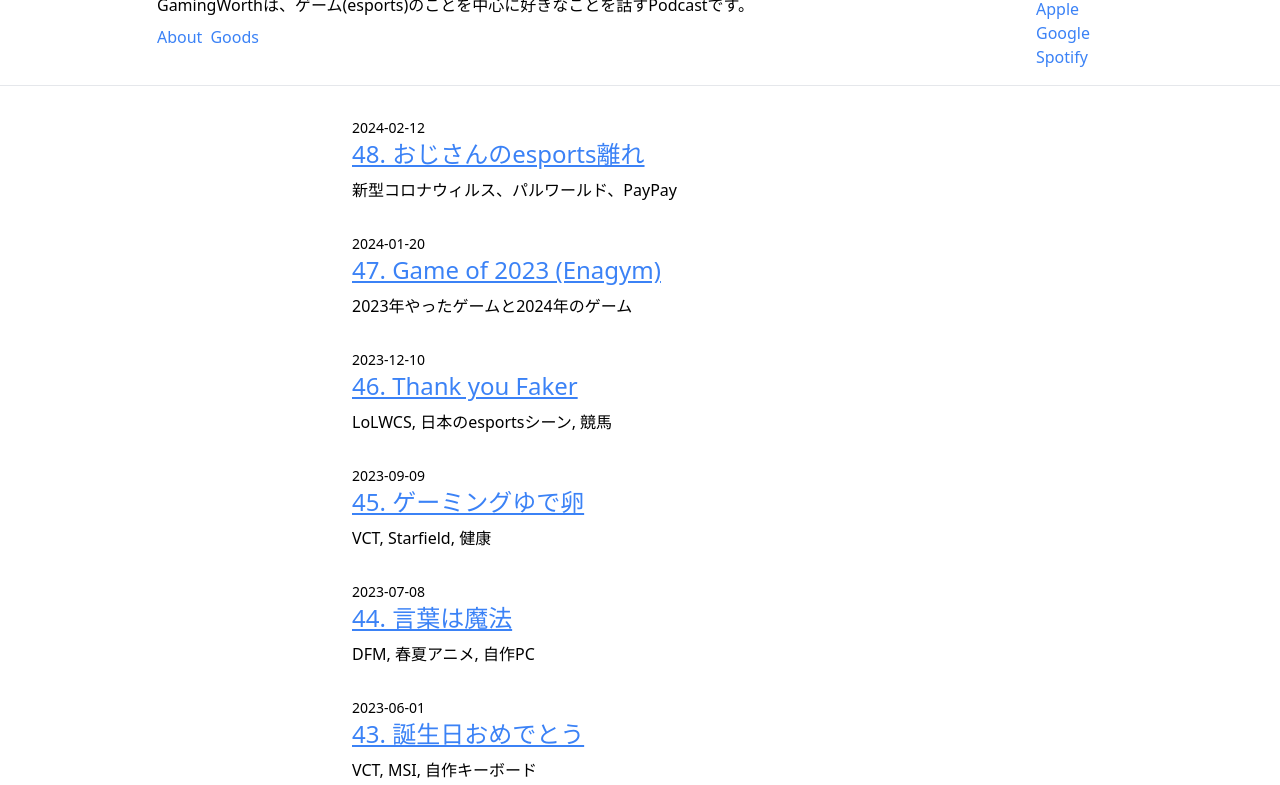
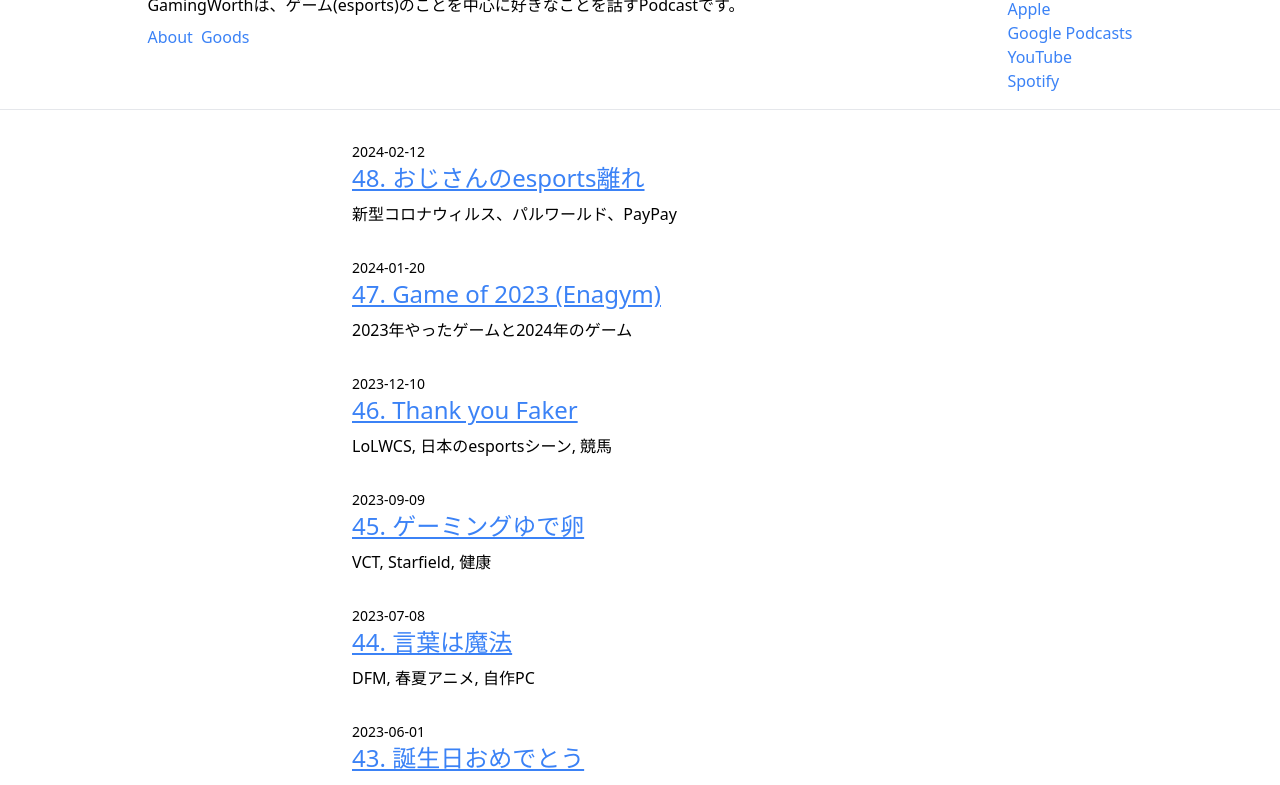
Before and after one commit to putcut/gamingworth, an Astro site: page / in a window 1280 px wide. Shown: the part 71-856 px from the top of the page. Built offline with nearby package versions, Linux system fonts and the light colour scheme; Astro itself is replaced by a stand-in of ours.

Commit message:
Add Youtube link

```diff
--- a/src/layouts/BaseLayout.astro
+++ b/src/layouts/BaseLayout.astro
@@ -21,7 +21,8 @@ const today = new Date();
                     <ul>
                         <li><a href="https://gamingworth.net/feed.xml" class="link">RSS</a></li>
                         <li><a href="https://podcasts.apple.com/us/podcast/gamingworth/id1680396598" class="link">Apple</a></li>
-                        <li><a href="https://podcasts.google.com/feed/aHR0cHM6Ly9nYW1pbmd3b3J0aC5uZXQvZmVlZC54bWw?hl=ja" class="link">Google</a></li>
+                        <li><a href="https://podcasts.google.com/feed/aHR0cHM6Ly9nYW1pbmd3b3J0aC5uZXQvZmVlZC54bWw?hl=ja" class="link">Google Podcasts</a></li>
+                        <li><a href="https://www.youtube.com/playlist?list=PLHrUNhL_vjSMgW1XzW8MNFi1wANA-0lV1" class="link">YouTube</a></li>
                         <li><a href="https://open.spotify.com/show/2IIEZFfkXSvRPOlN3dgvgg" class="link">Spotify</a></li>
                     </ul>
                 </div>
```
